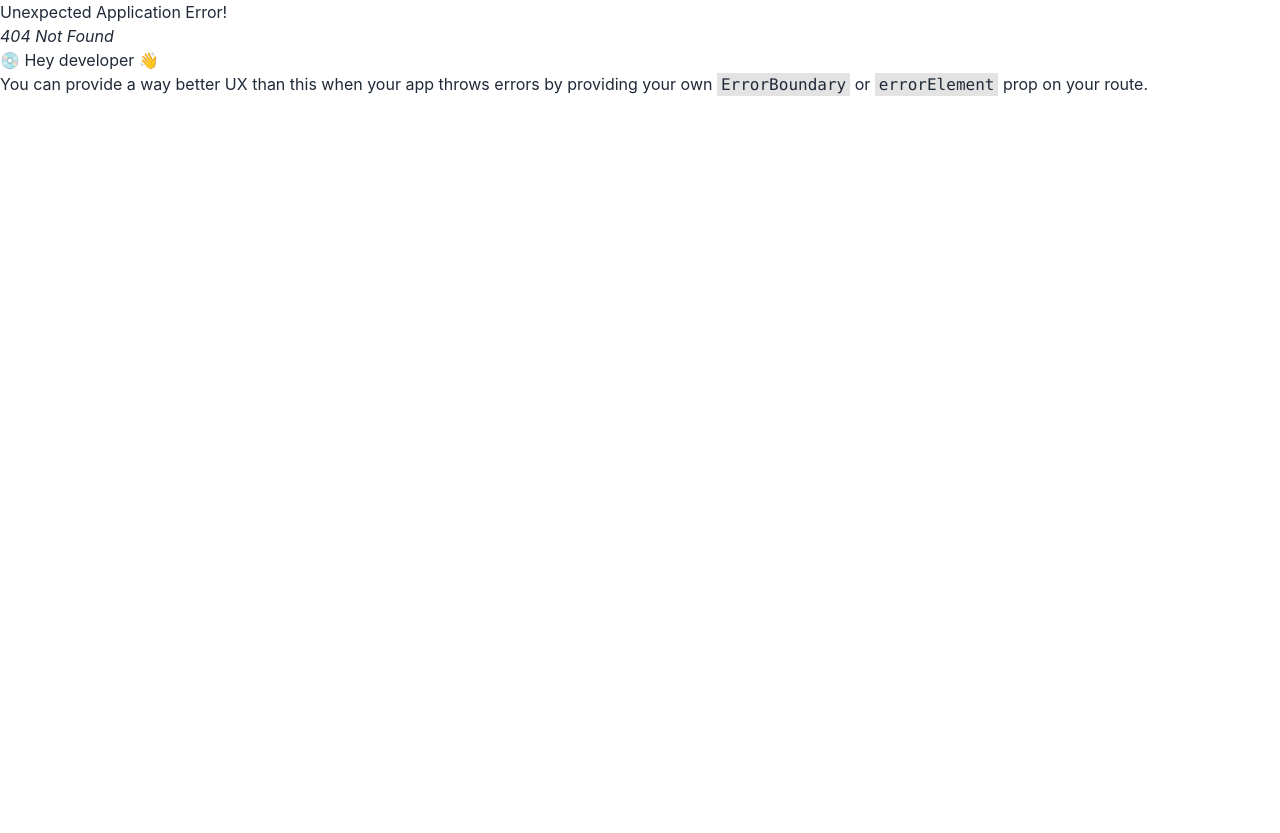
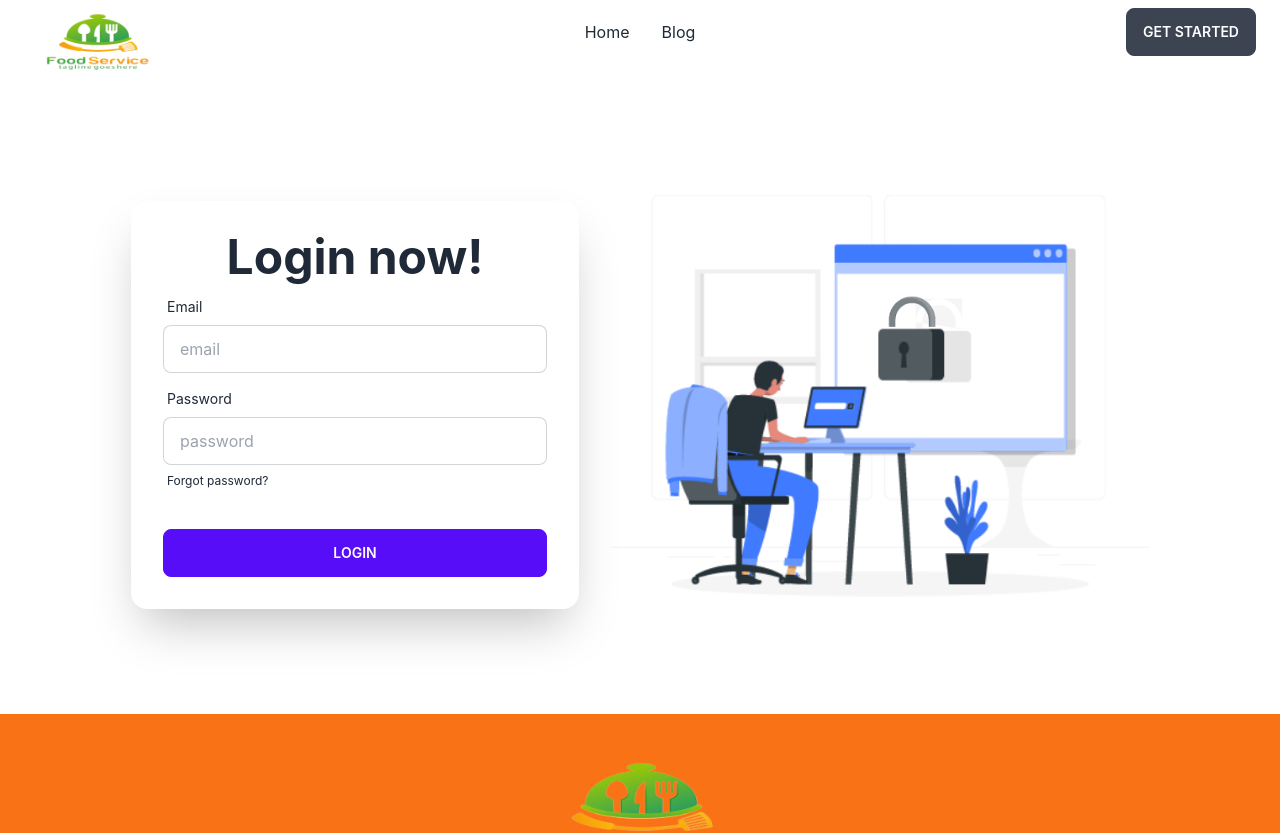
Before and after one commit to rocky-islam/food-service-client, a React (Create React App) app: page /login in a window 1280 px wide. Before the commit this address had no page. Shown: the top 833 px of the page. Before the commit the page ends 800 px from the top, so only its background shows below. Built offline with nearby package versions, Linux system fonts and the light colour scheme.

Commit message:
login page create

```diff
--- a/src/App.js
+++ b/src/App.js
@@ -2,6 +2,7 @@ import { createBrowserRouter, RouterProvider } from 'react-router-dom';
 import './App.css';
 import Blog from './components/Blog/Blog';
 import Home from './components/Home/Home';
+import Login from './components/Login/Login';
 import Main from './components/Main/Main';
 
 function App() {
@@ -17,6 +18,10 @@ function App() {
         {
           path: '/blog',
           element: <Blog></Blog>
+        },
+        {
+          path: '/login',
+          element: <Login></Login>
         }
       ]
     }
--- /dev/null
+++ b/src/components/Login/Login.js
@@ -0,0 +1,53 @@
+import React from 'react';
+import loginLogo from '../../assets/images/sign-up.gif'
+
+const Login = () => {
+    return (
+      <div>
+        <div className="hero w-full">
+          <div className="hero-content gap-8 md:grid-cols-2 flex-col lg:flex-row-reverse">
+            <div className="text-center lg:text-left">
+              <p className="py-6">
+                <img src={loginLogo} alt="logo" />
+              </p>
+            </div>
+            <div className="card w-full max-w-md shadow-2xl bg-base-100">
+              <div className="card-body">
+                <h1 className="text-5xl text-center font-bold">Login now!</h1>
+                <div className="form-control">
+                  <label className="label">
+                    <span className="label-text">Email</span>
+                  </label>
+                  <input
+                    type="text"
+                    placeholder="email"
+                    className="input input-bordered"
+                  />
+                </div>
+                <div className="form-control">
+                  <label className="label">
+                    <span className="label-text">Password</span>
+                  </label>
+                  <input
+                    type="text"
+                    placeholder="password"
+                    className="input input-bordered"
+                  />
+                  <label className="label">
+                    <a href="/" className="label-text-alt link link-hover">
+                      Forgot password?
+                    </a>
+                  </label>
+                </div>
+                <div className="form-control mt-6">
+                  <button className="btn btn-primary">Login</button>
+                </div>
+              </div>
+            </div>
+          </div>
+        </div>
+      </div>
+    );
+};
+
+export default Login;
```
Also changed, not shown: public/services.json (+7 -7 lines), src/assets/images/sign-up.gif (added).
